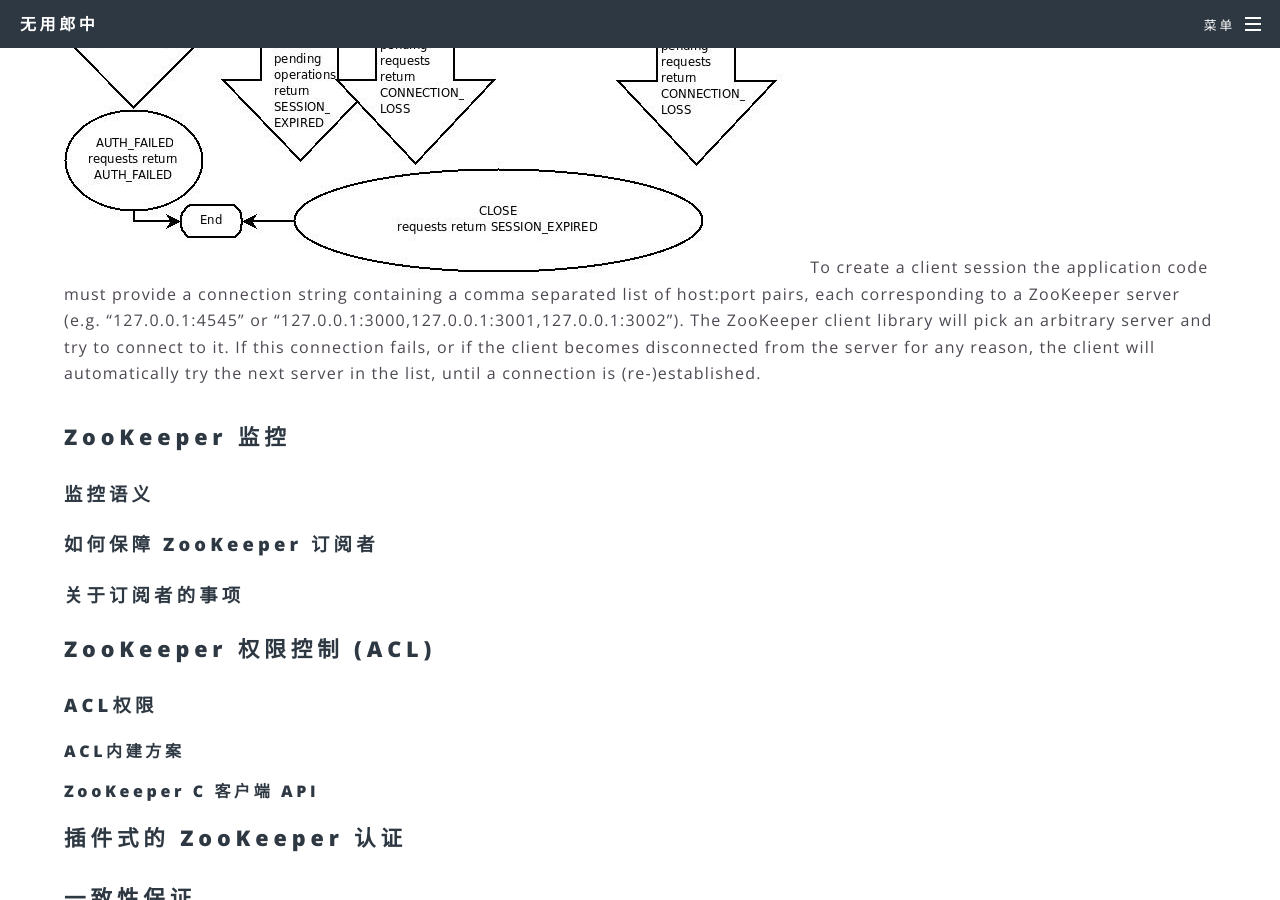
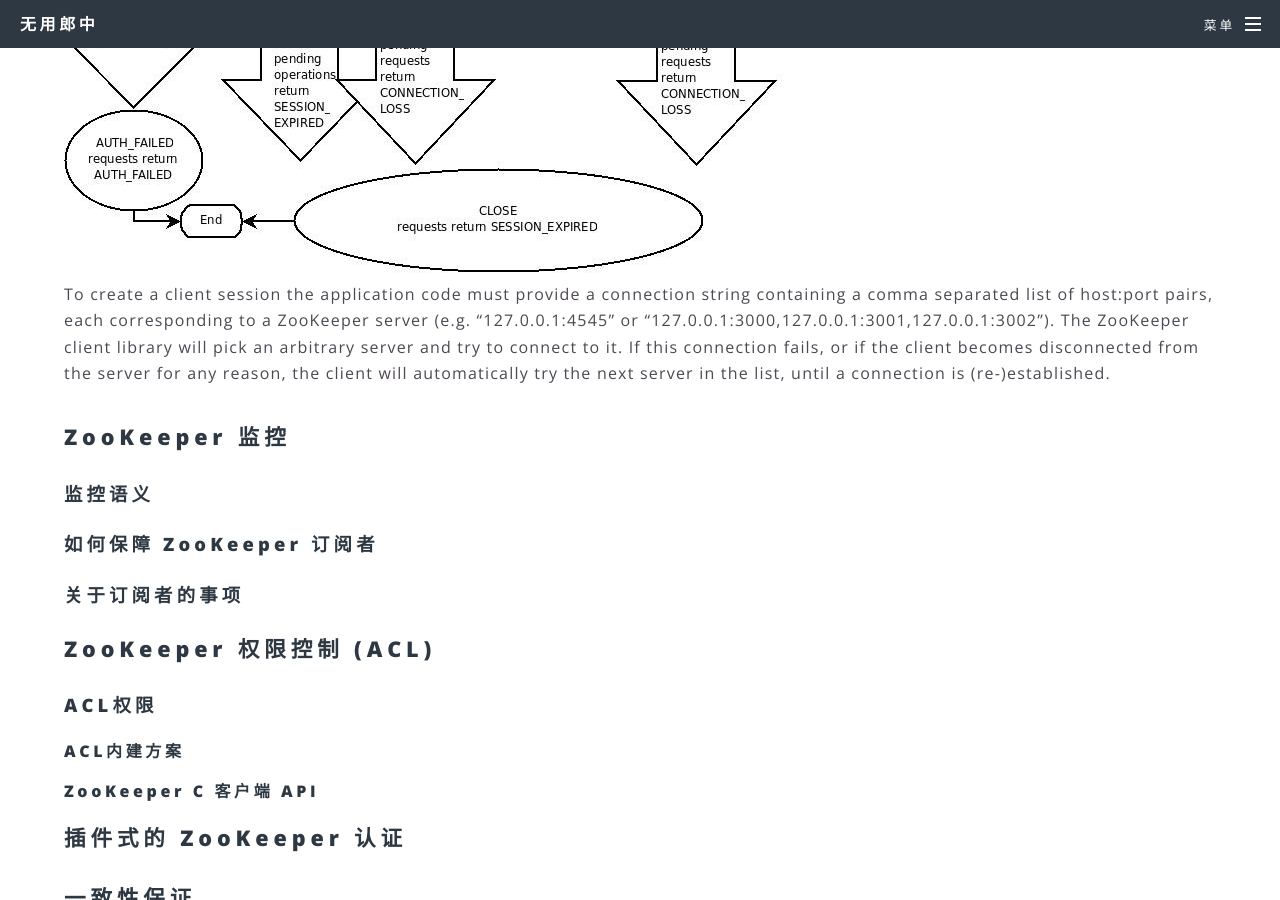
Before and after one commit to fantasylion/fantasylion.github.io, a Jekyll site: the page built from _posts/2018-03-20-zookeeper-guide-chinese.md, in a window 1280 px wide and 900 px high, scrolled down 4087 px. Built offline with Jekyll 4.4.1, drawn with Linux system fonts in a browser that asks for light colours; comment, search, counter and statistics services are not loaded.

Commit message:
Update 2018-03-20-zookeeper-guide-chinese.md

```diff
--- a/_posts/2018-03-20-zookeeper-guide-chinese.md
+++ b/_posts/2018-03-20-zookeeper-guide-chinese.md
@@ -102,7 +102,7 @@ znode 有多少子节点
 
 ## ZooKeeper 会话
 A ZooKeeper client establishes a session with the ZooKeeper service by creating a handle to the service using a language binding. Once created, the handle starts of in the CONNECTING state and the client library tries to connect to one of the servers that make up the ZooKeeper service at which point it switches to the CONNECTED state. During normal operation will be in one of these two states. If an unrecoverable error occurs, such as session expiration or authentication failure, or if the application explicitly closes the handle, the handle will move to the CLOSED state. The following figure shows the possible state transitions of a ZooKeeper client:
-![结构图](http://fantasylion.github.io/images/state_dia.jpg)
+![结构图](http://fantasylion.github.io/images/state_dia.jpg)<br>
 To create a client session the application code must provide a connection string containing a comma separated list of host:port pairs, each corresponding to a ZooKeeper server (e.g. "127.0.0.1:4545" or "127.0.0.1:3000,127.0.0.1:3001,127.0.0.1:3002"). The ZooKeeper client library will pick an arbitrary server and try to connect to it. If this connection fails, or if the client becomes disconnected from the server for any reason, the client will automatically try the next server in the list, until a connection is (re-)established.
 
 ## ZooKeeper 监控
```
